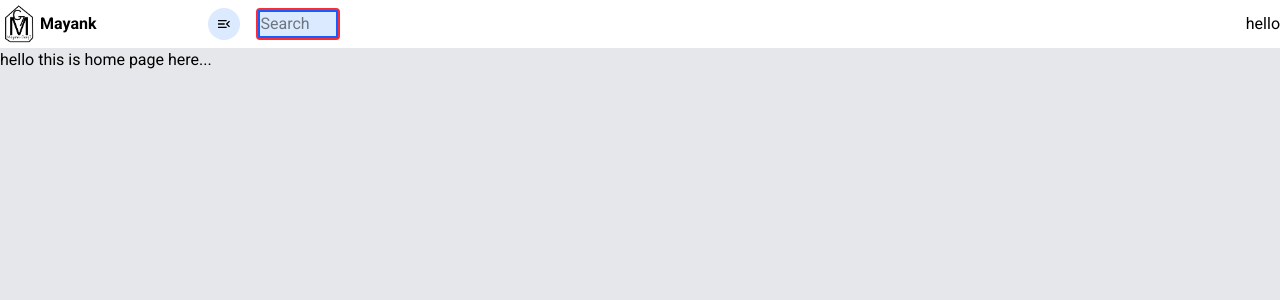
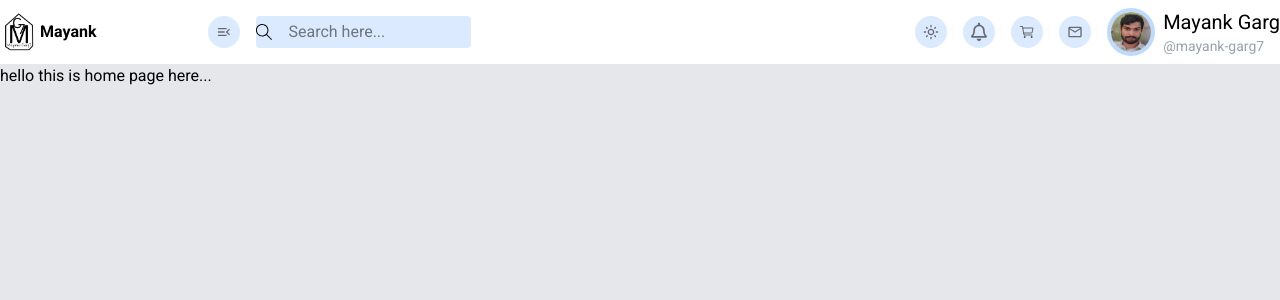
Before and after one commit to Mayank-Garg7/MemoryGame, a React (Vite) app: page / in a window 1280 px wide. Shown: the top 300 px of the page. Built offline with nearby package versions, Linux system fonts and the light colour scheme.

Commit message:
chore: implement the search functionality

```diff
--- a/src/shared/Button/SearchBar.tsx
+++ b/src/shared/Button/SearchBar.tsx
@@ -2,12 +2,12 @@ import { SlMagnifier } from "react-icons/sl";
 
 const SearchBox = () => {
     return (
-        <div className="flex items-center h-8 gap-4 px-4 rounded bg-blue-100 border-2 border-red-500">
-
+        <div className="flex items-center h-8 pl-5 gap-4 rounded bg-blue-100 ">
+            <SlMagnifier />
             <input
                 type="search"
-                placeholder="Search"
-                className="w-20 bg-transparent outline-none flex-end border-blue-600 border-2"
+                placeholder="Search here..."
+                className="bg-transparent outline-none"
             />
         </div>
     );
--- a/src/shared/Navbar/index.tsx
+++ b/src/shared/Navbar/index.tsx
@@ -1,10 +1,17 @@
 import image from "../../assets/logo.png";
 import { MdMenuOpen } from "react-icons/md";
 import SearchBox from "../Button/SearchBar";
+import { MdOutlineLightMode } from "react-icons/md";
+import { FaRegBell } from "react-icons/fa";
+import { IoCartOutline } from "react-icons/io5";
+import { MdOutlineEmail } from "react-icons/md";
+import IconButton from "@mui/material/IconButton";
+import profile from "../../assets/profile.jpg"
+
 
 const Navbar = () => {
   return (
-    <header className="flex items-center justify-between w-full h-12 bg-white px-4">
+    <header className="flex items-center justify-between w-full h-16 bg-white px-2">
       <div className="flex items-center gap-28">
         <div className="flex items-center">
           <img src={image} alt="Logo" className="h-10" />
@@ -12,14 +19,26 @@ const Navbar = () => {
         </div>
 
         <div className="flex items-center gap-4">
-          <button className="flex items-center justify-center w-8 h-8 rounded-full bg-blue-100">
+          <IconButton className="w-8 h-8 bg-blue-100" sx={{ backgroundColor: "#DBEAFE", "&:hover": { backgroundColor: "#BFDBFE" }, }}>
             <MdMenuOpen />
-          </button>
+          </IconButton>
           <SearchBox />
         </div>
       </div>
 
-      <div>hello</div>
+      <div className="flex flex-row gap-4 items-center ">
+        <IconButton className="w-8 h-8 bg-blue-100" sx={{ backgroundColor: "#DBEAFE", "&:hover": { backgroundColor: "#BFDBFE" }, }}><MdOutlineLightMode /></IconButton>
+        <IconButton className="w-8 h-8 bg-blue-100" sx={{ backgroundColor: "#DBEAFE", "&:hover": { backgroundColor: "#BFDBFE" }, }}><FaRegBell /></IconButton>
+        <IconButton className="w-8 h-8 bg-blue-100" sx={{ backgroundColor: "#DBEAFE", "&:hover": { backgroundColor: "#BFDBFE" }, }}><IoCartOutline /></IconButton>
+        <IconButton className="w-8 h-8 bg-blue-100" sx={{ backgroundColor: "#DBEAFE", "&:hover": { backgroundColor: "#BFDBFE" }, }}><MdOutlineEmail /></IconButton>
+        <div className="flex flex-row gap-2">
+          <img src={profile} alt="profile-picture" className="h-12 w-12 rounded-full border-4 border-blue-200" />
+          <div className="flex flex-col">
+            <span className="text-xl">Mayank Garg</span>
+            <p className="text-sm text-gray-400">@mayank-garg7</p>
+          </div>
+        </div>
+      </div>
     </header>
   );
 };
```
Also changed, not shown: src/assets/profile.jpg (added).
